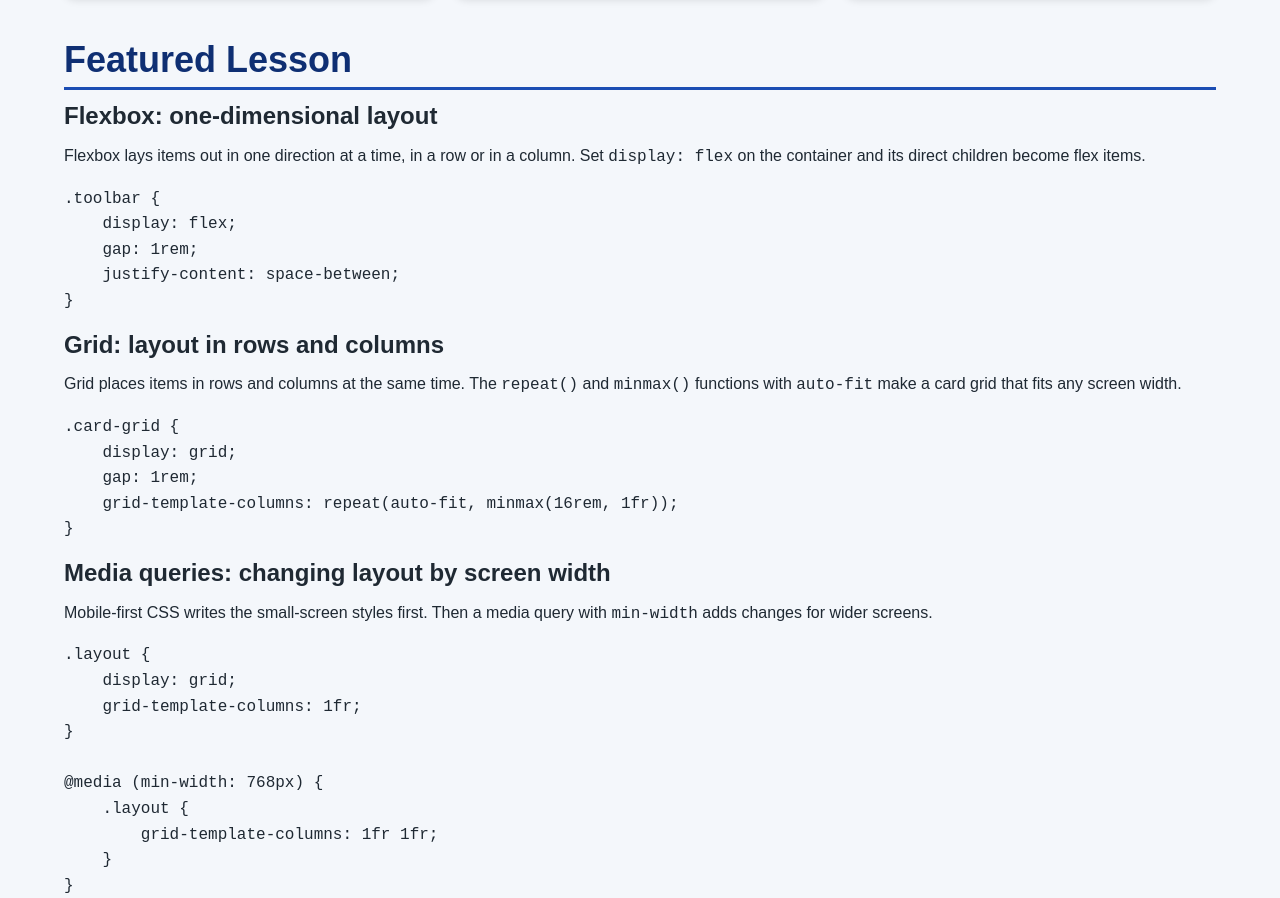
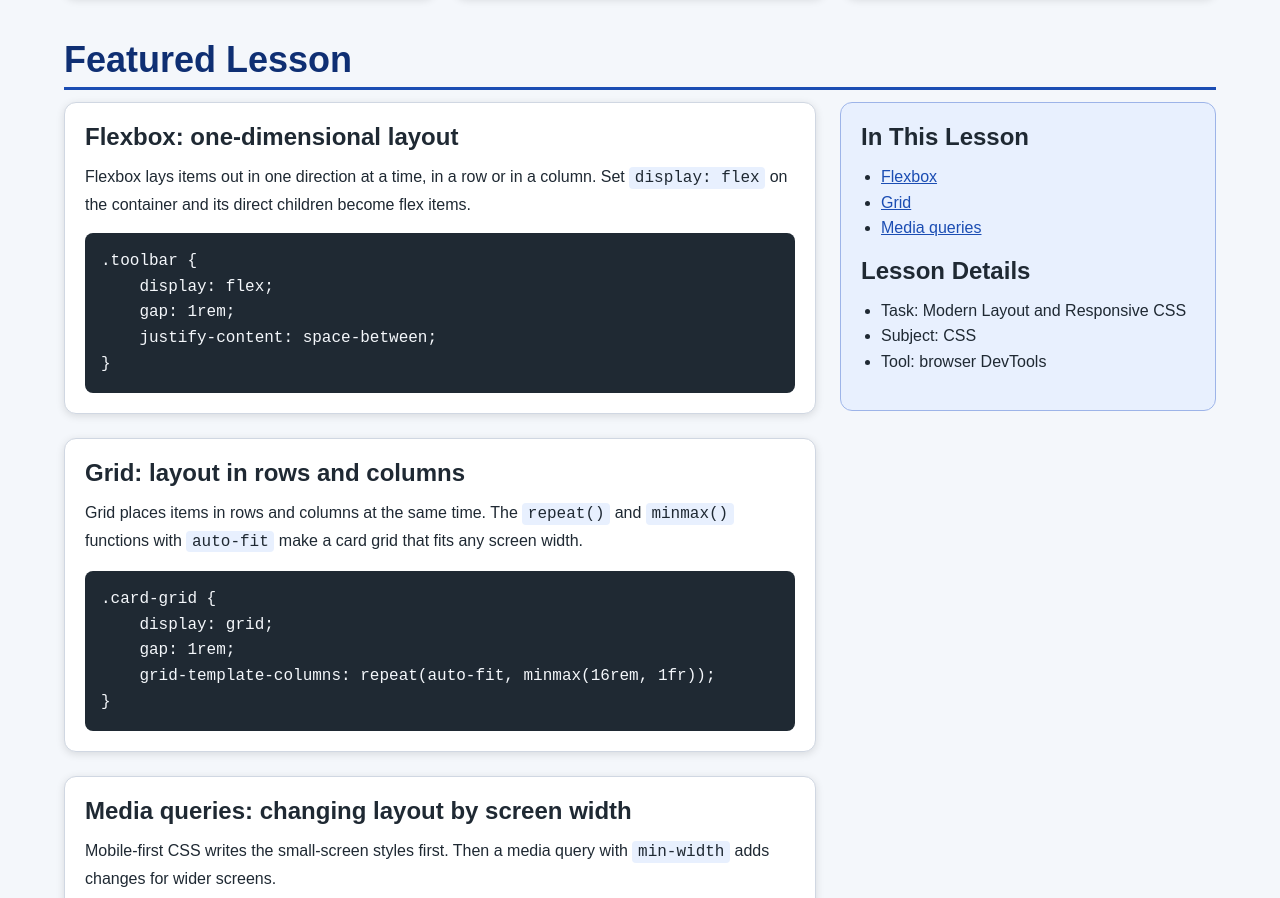
Before and after one commit to TouseefAhmedexe/touseef_ahmed_css_responsive_course_page, a plain HTML site: page index.html in a window 1280 px wide. Shown: the part 1691-2589 px from the top of the page. Drawn offline with Linux system fonts and the light colour scheme.

Commit message:
Style the lesson layout with a main area and a sticky sidebar

```diff
--- a/style.css
+++ b/style.css
@@ -272,3 +272,68 @@ main > section > h2 {
     align-self: flex-start;
     margin-top: auto;
 }
+
+
+.lesson-layout {
+    display: grid;
+    gap: 1.5rem;
+    grid-template-columns: minmax(0, 1fr);
+}
+
+.lesson-main {
+    display: flex;
+    flex-direction: column;
+    gap: 1.5rem;
+}
+
+.lesson-main article {
+    background-color: white;
+    border: 1px solid #d0d7e2;
+    border-radius: 12px;
+    box-shadow: 0 2px 8px rgba(0, 0, 0, 0.12);
+    padding: 1.25rem;
+}
+
+code {
+    background-color: #e8f0fe;
+    border-radius: 4px;
+    padding: 0.1em 0.35em;
+}
+
+pre {
+    background-color: #1f2933;
+    border-radius: 8px;
+    color: #f4f7fb;
+    margin: 0;
+    overflow-x: auto;
+    padding: 1rem;
+}
+
+pre code {
+    background: none;
+    padding: 0;
+}
+
+.lesson-sidebar {
+    align-self: start;
+    background-color: #e8f0fe;
+    border: 1px solid #9db4e8;
+    border-radius: 12px;
+    padding: 1.25rem;
+}
+
+.lesson-sidebar ul {
+    margin: 0 0 1rem;
+    padding-left: 1.25rem;
+}
+
+@media (min-width: 1024px) {
+    .lesson-layout {
+        grid-template-columns: minmax(0, 2fr) minmax(0, 1fr);
+    }
+
+    .lesson-sidebar {
+        position: sticky;
+        top: 1rem;
+    }
+}
```
